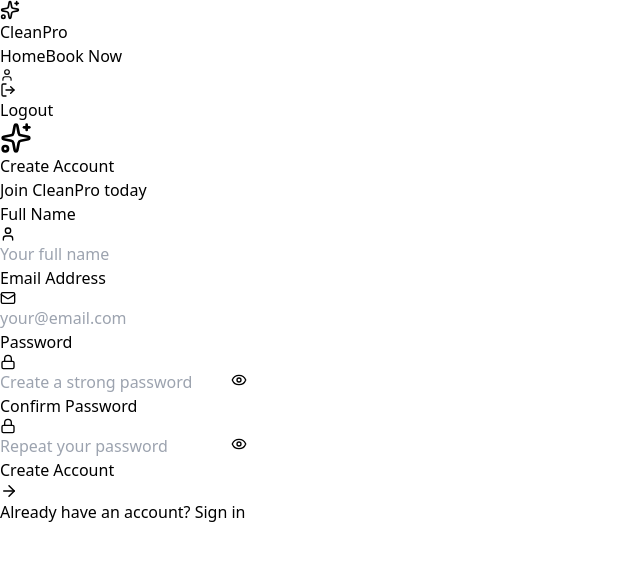
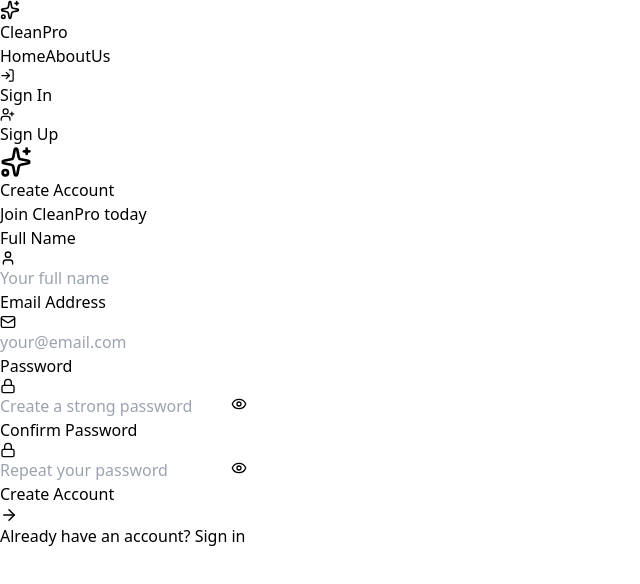
Before and after one commit to NaleeshaThanushka/cleaning-service-platform, a React app in the folder frontend/: page /register in a window 1280 px wide. Shown: the top 584 px of the page, without its empty margins (0-640 px from the left). Built offline with nearby package versions, Linux system fonts and the light colour scheme; the HTML template or start-up script is replaced by a standard one.

Commit message:
Update Navbar.jsx

```diff
--- a/frontend/src/components/Navbar.jsx
+++ b/frontend/src/components/Navbar.jsx
@@ -1,6 +1,6 @@
 import { Link, useNavigate } from 'react-router-dom';
 import { useAuth } from '../context/AuthContext';
-import { LogOut, User, Sparkles } from 'lucide-react';
+import { LogOut, User, Sparkles, LogIn, UserPlus } from 'lucide-react';
 
 export default function Navbar() {
   const { user, logout } = useAuth();
@@ -8,33 +8,63 @@
 
   const handleLogout = () => {
     logout();
-    navigate('/login');
+    navigate('/');
   };
 
   return (
     <nav className="bg-gray-900/95 backdrop-blur-md border-b border-white/10 text-white px-6 py-4 flex justify-between items-center sticky top-0 z-50">
+
       <Link to="/" className="flex items-center gap-2 text-xl font-black">
         <Sparkles size={20} className="text-blue-400" />
         CleanPro
       </Link>
-      <div className="flex items-center gap-6">
-        {user?.role !== 'admin' && (
+
+
+      <div className="flex items-center gap-4">
+        <Link to="/" className="text-gray-300 hover:text-white transition-colors text-sm font-medium hidden md:block">
+          Home
+        </Link>
+
+        <Link to="/about-us" className="text-gray-300 hover:text-white transition-colors text-sm font-medium hidden md:block">
+          AboutUs
+        </Link>
+
+
+
+        {!user && (
           <>
-            <Link to="/" className="text-gray-300 hover:text-white transition-colors text-sm font-medium">Home</Link>
-            <Link to="/booking" className="bg-blue-500 hover:bg-blue-600 text-white px-4 py-2 rounded-xl text-sm font-bold transition-all hover:scale-105">
-              Book Now
+            <Link
+              to="/login"
+              className="flex items-center gap-1.5 text-gray-300 hover:text-white border border-white/20 hover:border-white/50 px-4 py-2 rounded-xl text-sm font-bold transition-all hover:bg-white/5"
+            >
+              <LogIn size={15} />
+              Sign In
+            </Link>
+            <Link
+              to="/register"
+              className="flex items-center gap-1.5 bg-blue-500 hover:bg-blue-600 text-white px-4 py-2 rounded-xl text-sm font-bold transition-all hover:scale-105 shadow-lg shadow-blue-500/30"
+            >
+              <UserPlus size={15} />
+              Sign Up
             </Link>
           </>
         )}
-        {user?.role === 'admin' && (
-          <Link to="/admin" className="text-gray-300 hover:text-white transition-colors text-sm font-medium">Dashboard</Link>
-        )}
+
+
+        {user && user.role !== 'admin' && (
+          <>
+            <Link
+              to="/booking"
+              className="bg-blue-500 hover:bg-blue-600 text-white px-4 py-2 rounded-xl text-sm font-bold transition-all hover:scale-105 shadow-lg shadow-blue-500/30"
+            >
+              Book Now
+            </Link>
             <div className="flex items-center gap-3 border-l border-white/10 pl-4">
               <div className="flex items-center gap-2">
                 <div className="w-8 h-8 bg-blue-500 rounded-xl flex items-center justify-center">
                   <User size={14} />
                 </div>
-            <span className="text-sm font-medium text-gray-300 hidden md:block">{user?.name}</span>
+                <span className="text-sm font-medium text-gray-300 hidden md:block">{user.name}</span>
               </div>
               <button
                 onClick={handleLogout}
@@ -44,6 +74,35 @@
                 <span className="hidden md:block">Logout</span>
               </button>
             </div>
+          </>
+        )}
+
+
+        {user && user.role === 'admin' && (
+          <>
+            <Link
+              to="/admin"
+              className="text-gray-300 hover:text-white transition-colors text-sm font-medium"
+            >
+              Dashboard
+            </Link>
+            <div className="flex items-center gap-3 border-l border-white/10 pl-4">
+              <div className="flex items-center gap-2">
+                <div className="w-8 h-8 bg-red-500 rounded-xl flex items-center justify-center">
+                  <User size={14} />
+                </div>
+                <span className="text-sm font-medium text-gray-300 hidden md:block">{user.name}</span>
+              </div>
+              <button
+                onClick={handleLogout}
+                className="flex items-center gap-1 text-gray-400 hover:text-red-400 transition-colors text-sm"
+              >
+                <LogOut size={16} />
+                <span className="hidden md:block">Logout</span>
+              </button>
+            </div>
+          </>
+        )}
       </div>
     </nav>
   );
```
Lines whose indentation alone changed are shown as unchanged.
